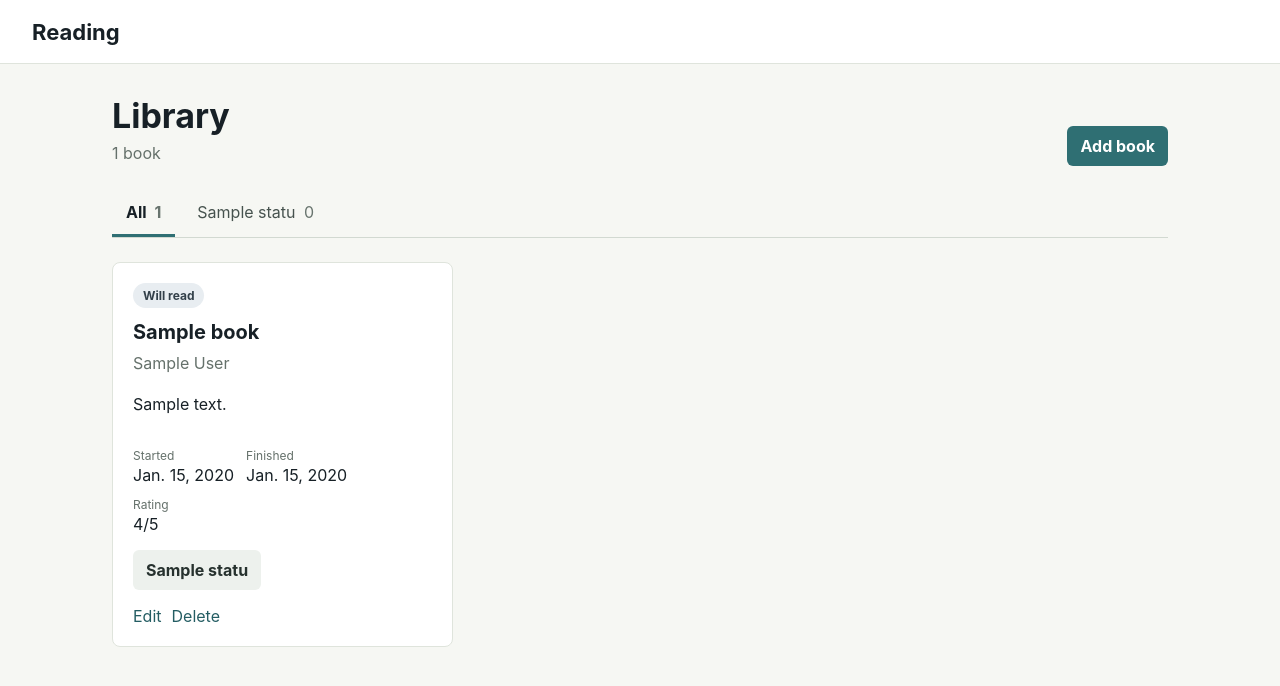
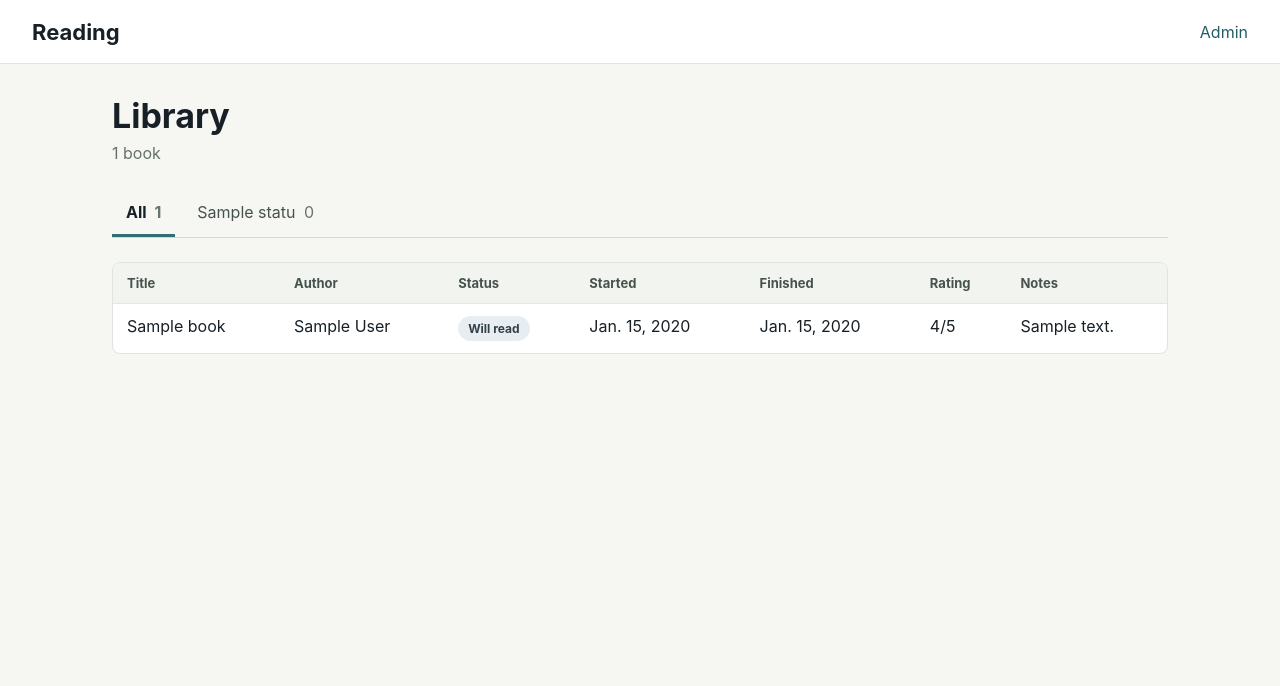
Before and after one commit to nikpopesku/reading, a Django app: template templates/books/book_list.html in a window 1280 px wide. Shown: the top 686 px of the page. Run offline with Django 5.2, Linux system fonts and the light colour scheme; tables that the repository leaves empty hold one stand-in row (values such as "Sample post"); the template is opened without the code that fills it: values that come from a table or form of the project are taken from there, most other values are stand-ins (such as "Sample title", 1, 10 or a date in 2020); parts of the project's set-up code (start-up, migrations or seed data) failed here and were passed over.

Commit message:
Make homepage public book list

```diff
--- a/books/urls.py
+++ b/books/urls.py
@@ -4,8 +4,4 @@ from . import views
 
 urlpatterns = [
     path("", views.book_list, name="book-list"),
-    path("books/new/", views.BookCreateView.as_view(), name="book-create"),
-    path("books/<int:pk>/edit/", views.BookUpdateView.as_view(), name="book-update"),
-    path("books/<int:pk>/delete/", views.BookDeleteView.as_view(), name="book-delete"),
-    path("books/<int:pk>/status/", views.update_status, name="book-status"),
 ]
--- a/reading_project/urls.py
+++ b/reading_project/urls.py
@@ -1,14 +1,7 @@
 from django.contrib import admin
-from django.contrib.auth import views as auth_views
 from django.urls import include, path
 
 urlpatterns = [
     path("admin/", admin.site.urls),
-    path(
-        "accounts/login/",
-        auth_views.LoginView.as_view(template_name="registration/login.html"),
-        name="login",
-    ),
-    path("accounts/logout/", auth_views.LogoutView.as_view(), name="logout"),
     path("", include("books.urls")),
 ]
--- a/static/css/app.css
+++ b/static/css/app.css
@@ -77,3 +77,30 @@ input, select, textarea {
   .topbar nav { flex-wrap: wrap; }
   .page { padding: 24px 16px; }
 }
+
+.table-wrap {
+  background: #ffffff;
+  border: 1px solid #dfe4dc;
+  border-radius: 8px;
+  overflow-x: auto;
+}
+.book-table {
+  border-collapse: collapse;
+  min-width: 860px;
+  width: 100%;
+}
+.book-table th,
+.book-table td {
+  border-bottom: 1px solid #e4e8e1;
+  padding: 12px 14px;
+  text-align: left;
+  vertical-align: top;
+}
+.book-table th {
+  background: #f1f4ef;
+  color: #46524e;
+  font-size: 13px;
+  font-weight: 700;
+}
+.book-table tr:last-child td { border-bottom: 0; }
+.empty-cell { color: #65716b; text-align: center; }
--- a/templates/base.html
+++ b/templates/base.html
@@ -6,20 +6,12 @@
     <meta name="viewport" content="width=device-width, initial-scale=1">
     <title>{% block title %}Reading{% endblock %}</title>
     <link rel="stylesheet" href="{% static 'css/app.css' %}">
-    <script src="https://unpkg.com/htmx.org@2.0.7" defer></script>
   </head>
   <body>
     <header class="topbar">
       <a class="brand" href="{% url 'book-list' %}">Reading</a>
       <nav>
-        {% if user.is_authenticated %}
-          <a href="{% url 'book-create' %}">Add book</a>
-          <a href="{% url 'admin:index' %}">Admin</a>
-          <form method="post" action="{% url 'logout' %}" class="inline-form">
-            {% csrf_token %}
-            <button type="submit" class="link-button">Log out</button>
-          </form>
-        {% endif %}
+        <a href="{% url 'admin:index' %}">Admin</a>
       </nav>
     </header>
     <main class="page">
--- a/templates/books/book_list.html
+++ b/templates/books/book_list.html
@@ -9,7 +9,6 @@
     <h1>Library</h1>
     <p>{{ total_count }} book{{ total_count|pluralize }}</p>
   </div>
-  <a class="primary-button" href="{% url 'book-create' %}">Add book</a>
 </section>
 
 <nav class="tabs" aria-label="Book status filters">
@@ -19,14 +18,36 @@
   {% endfor %}
 </nav>
 
-<section class="book-grid">
-  {% for book in books %}
-    {% include "books/_book_card.html" with book=book statuses=statuses %}
-  {% empty %}
-    <div class="empty-state">
-      <h2>No books here yet</h2>
-      <a class="primary-button" href="{% url 'book-create' %}">Add your first book</a>
-    </div>
-  {% endfor %}
+<section class="table-wrap">
+  <table class="book-table">
+    <thead>
+      <tr>
+        <th>Title</th>
+        <th>Author</th>
+        <th>Status</th>
+        <th>Started</th>
+        <th>Finished</th>
+        <th>Rating</th>
+        <th>Notes</th>
+      </tr>
+    </thead>
+    <tbody>
+      {% for book in books %}
+        <tr>
+          <td>{{ book.title }}</td>
+          <td>{{ book.author|default:"-" }}</td>
+          <td><span class="status-pill status-{{ book.status }}">{{ book.get_status_display }}</span></td>
+          <td>{{ book.started_at|default:"-" }}</td>
+          <td>{{ book.finished_at|default:"-" }}</td>
+          <td>{% if book.rating %}{{ book.rating }}/5{% else %}-{% endif %}</td>
+          <td>{{ book.notes|default:"-"|linebreaksbr }}</td>
+        </tr>
+      {% empty %}
+        <tr>
+          <td colspan="7" class="empty-cell">No books yet.</td>
+        </tr>
+      {% endfor %}
+    </tbody>
+  </table>
 </section>
 {% endblock %}
```
Also changed, not shown: books/tests.py (+17 -47 lines), books/views.py (+2 -64 lines).
